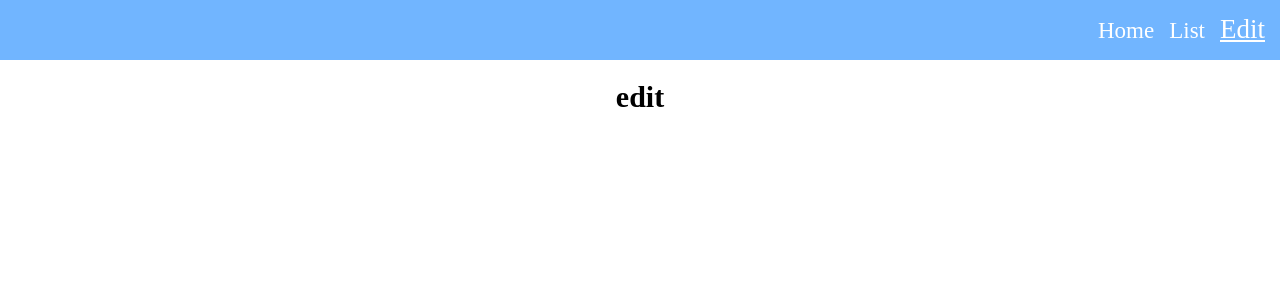
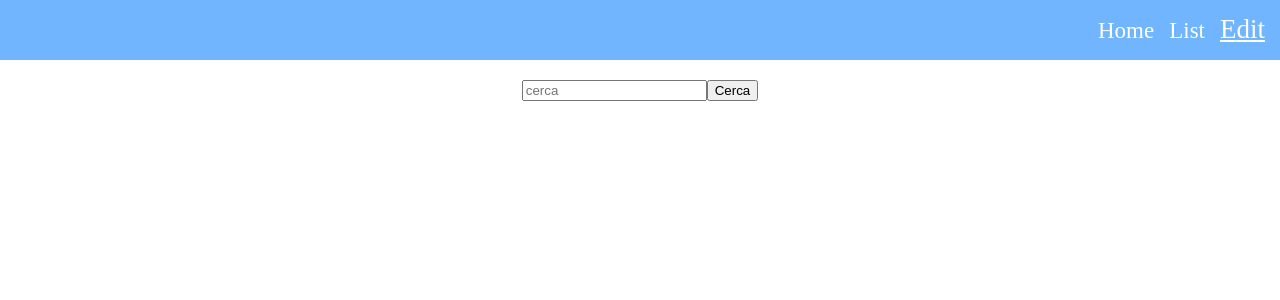
Before and after one commit to DavideBelvedere/ProgettoLista, an Angular app: page / in a window 1280 px wide. Both pictures are taken after a click on the item "Edit". Shown: the top 300 px of the page. Built offline with nearby package versions, Linux system fonts and the light colour scheme.

Commit message:
editPage working

```diff
--- a/src/app/app.component.ts
+++ b/src/app/app.component.ts
@@ -10,21 +10,23 @@ import { ListViewComponent } from './list-view/list-view.component';
 })
 export class AppComponent {
   currentSection = "Home";
-  id="";
+  id = "";
   @ViewChild(ListViewComponent) viewChild: ListViewComponent;
-  constructor(private headerService: HeaderService ) {
-    this.headerService.menuSelected$.subscribe((id:string)=>{//chiama una funzione al subscribe che ha in ingresso il parametro id
+  constructor(private headerService: HeaderService) {
+    this.headerService.menuSelected$.subscribe((id: string) => {//chiama una funzione al subscribe che ha in ingresso il parametro id
       this.currentSection = id;
     });
 
 
   }
-  ngAfterViewChecked(){
+  ngAfterViewChecked() {
 
-    if(this.viewChild && this.viewChild.id && this.id!=this.viewChild.id){
-      this.id=this.viewChild.id;
+    if (this.viewChild && this.viewChild.id && this.id != this.viewChild.id) {
+      this.id = this.viewChild.id;
       let this_ = this;
-      setTimeout(function(){
+      //devo rendere asincrona la funzione e setto una variabile this_ in modo
+      //che prenda quella di afterviewchecked e non quella di timeout
+      setTimeout(function () {
         this_.headerService.setSelection("Game-Detail");
 
       }, 0);
--- a/src/app/app.module.ts
+++ b/src/app/app.module.ts
@@ -10,6 +10,7 @@ import { EditViewComponent } from './edit-view/edit-view.component';
 import { HeaderService } from './headerService';
 import { ListVideogame } from './listVideogame';
 import { GameDetailComponent } from './game-detail/game-detail.component';
+import { FormsModule } from '@angular/forms';
 
 
 
@@ -23,7 +24,8 @@ import { GameDetailComponent } from './game-detail/game-detail.component';
     GameDetailComponent
   ],
   imports: [
-    BrowserModule
+    BrowserModule,
+    FormsModule
   ],
   providers: [HeaderService,ListVideogame],
   bootstrap: [AppComponent]
--- a/src/app/edit-view/edit-view.component.html
+++ b/src/app/edit-view/edit-view.component.html
@@ -1 +1,17 @@
-<h1>edit</h1>
+<div>
+    <input type="text" placeholder="cerca" [(ngModel)]="inputValue" />
+    <button (click)="search()">Cerca</button>
+    <div *ngIf="trovato">
+        ID: {{currentGame?.id}}<br>
+        <input placeholder="titolo" [(ngModel)]="currentGame.title" />
+        <input placeholder="genere" [(ngModel)]="currentGame.genere" />
+        <input placeholder="prezzo" type="number" [(ngModel)]="currentGame.price" />
+        <input type="number" placeholder="valutazione" [(ngModel)]="currentGame.rating" />
+        <input type="number" placeholder="anno" [(ngModel)]="currentGame.anno" />
+        <button (click)="edit()">Modifica</button>
+    </div>
+    <div *ngIf="errore">
+        Non esiste il titolo da te inserito
+    </div>
+
+</div>
--- a/src/app/edit-view/edit-view.component.ts
+++ b/src/app/edit-view/edit-view.component.ts
@@ -1,4 +1,8 @@
 import { Component, OnInit } from '@angular/core';
+
+import { VideoGame } from '../videogame';
+import { ListVideogame } from '../listVideogame';
+import { FormsModule } from '@angular/forms';
 
 @Component({
   selector: 'edit',
@@ -6,10 +10,42 @@ import { Component, OnInit } from '@angular/core';
   styleUrls: ['./edit-view.component.css']
 })
 export class EditViewComponent implements OnInit {
-
-  constructor() { }
+  games: VideoGame[] = [];
+  inputValue: string = "";
+  trovato: boolean = false;
+  currentGame: VideoGame;
+  errore: boolean = false;
+  constructor(private listGames: ListVideogame) {
+    this.games = listGames.getVideogameList();
+  }
 
   ngOnInit() {
   }
 
+  search() {
+
+    if (this.inputValue && this.inputValue != "") {
+      this.trovato=false;
+      for (let game of this.games) {
+        if (game.$title.toLowerCase() === this.inputValue.toLocaleLowerCase()) {
+          this.trovato = true;
+          this.currentGame = game;
+          this.errore = false;
+          break;
+        }
+      }
+
+      if (!this.trovato) {
+        this.errore = true;
+
+      }
+
+    }
+  }
+
+  edit() {
+    this.listGames.editData(this.currentGame);
+  }
+
+
 }
--- a/src/app/game-detail/game-detail.component.html
+++ b/src/app/game-detail/game-detail.component.html
@@ -1,10 +1,10 @@
 <div class="detail-view">
-    <p>{{game.imageUrl}}</p>
-    <p>{{game.title}}</p>
-    <p>{{game.price}}</p>
-    <p>{{game.id}}</p>
-    <p>{{game.genere}}</p>
-    <p>{{game.rating}}</p>
-    <p>{{game.anno}}</p>
+    <p>IMGURL: {{game.imgUrl}}</p>
+    <p>TITLE: {{game.title}}</p>
+    <p>PRICE: {{game.price}}</p>
+    <p>ID:{{game.id}}</p>
+    <p>GENERE:{{game.genere}}</p>
+    <p>RATING: {{game.rating}}</p>
+    <p>YEAR: {{game.anno}}</p>
 
 </div>
--- a/src/app/list-view/list-view.component.ts
+++ b/src/app/list-view/list-view.component.ts
@@ -20,7 +20,6 @@ export class ListViewComponent implements OnInit {
   }
 
   selectSection(id: string) {
-
     this.id = id;
   }
 
--- a/src/app/listVideogame.ts
+++ b/src/app/listVideogame.ts
@@ -4,9 +4,10 @@ import { Injectable } from "@angular/core";
 
 @Injectable()
 export class ListVideogame {
-    private games: VideoGame[] = [new VideoGame("../assets/img/fifa18.jpg", "Fifa 18", 70, "1"),
-    new VideoGame("../assets/img/fifa18.jpg", "Battelfield 4", 60, "2"),
-    new VideoGame("../assets/img/fifa18.jpg", "God of war 4", 50, "3")];
+    private games: VideoGame[] = [new VideoGame("../assets/img/fifa18.jpg", "Fifa 18", 70, "1", "sport", 80, 2017),
+    new VideoGame("../assets/img/fifa18.jpg", "Battelfield 4", 60, "2", "guerra", 98, 2016),
+    new VideoGame("../assets/img/fifa18.jpg", "God of war 4", 50, "3", "guerra", 59, 2018),
+    new VideoGame("../assets/img/fifa18.jpg", "Crash Bamdicot", 30, "4", "guerra", 100, 2010)];
 
     constructor() {
 
@@ -21,4 +22,12 @@ export class ListVideogame {
             }
         }
     }
+    editData(videogame: VideoGame) {
+        for (let game of this.games) {
+            if (game.$id == videogame.$id) {
+                game=videogame;
+
+            }
+        }
+    }
 }
--- a/src/app/videogame.ts
+++ b/src/app/videogame.ts
@@ -27,6 +27,46 @@ export class VideoGame {
 		this.id = value;
 	}
 
+	public get $title(): string {
+		return this.title;
+	}
+
+	public set $title(value: string) {
+		this.title = value;
+	}
+
+
+	public get $price(): number {
+		return this.price;
+	}
+
+	public set $price(value: number) {
+		this.price = value;
+	}
+
+	public get $anno(): number {
+		return this.anno;
+	}
+
+	public set $anno(value: number) {
+		this.anno = value;
+	}
+
+	public get $rating(): number {
+		return this.rating;
+	}
+
+	public set $rating(value: number) {
+		this.rating = value;
+	}
+
+	public get $genere(): string {
+		return this.genere;
+	}
+
+	public set $genere(value: string) {
+		this.genere = value;
+	}
 
 
 
```
Also changed, not shown: src/app/headerService.ts (line endings or trailing spaces), src/app/listCommunicatorService.ts (deleted).
